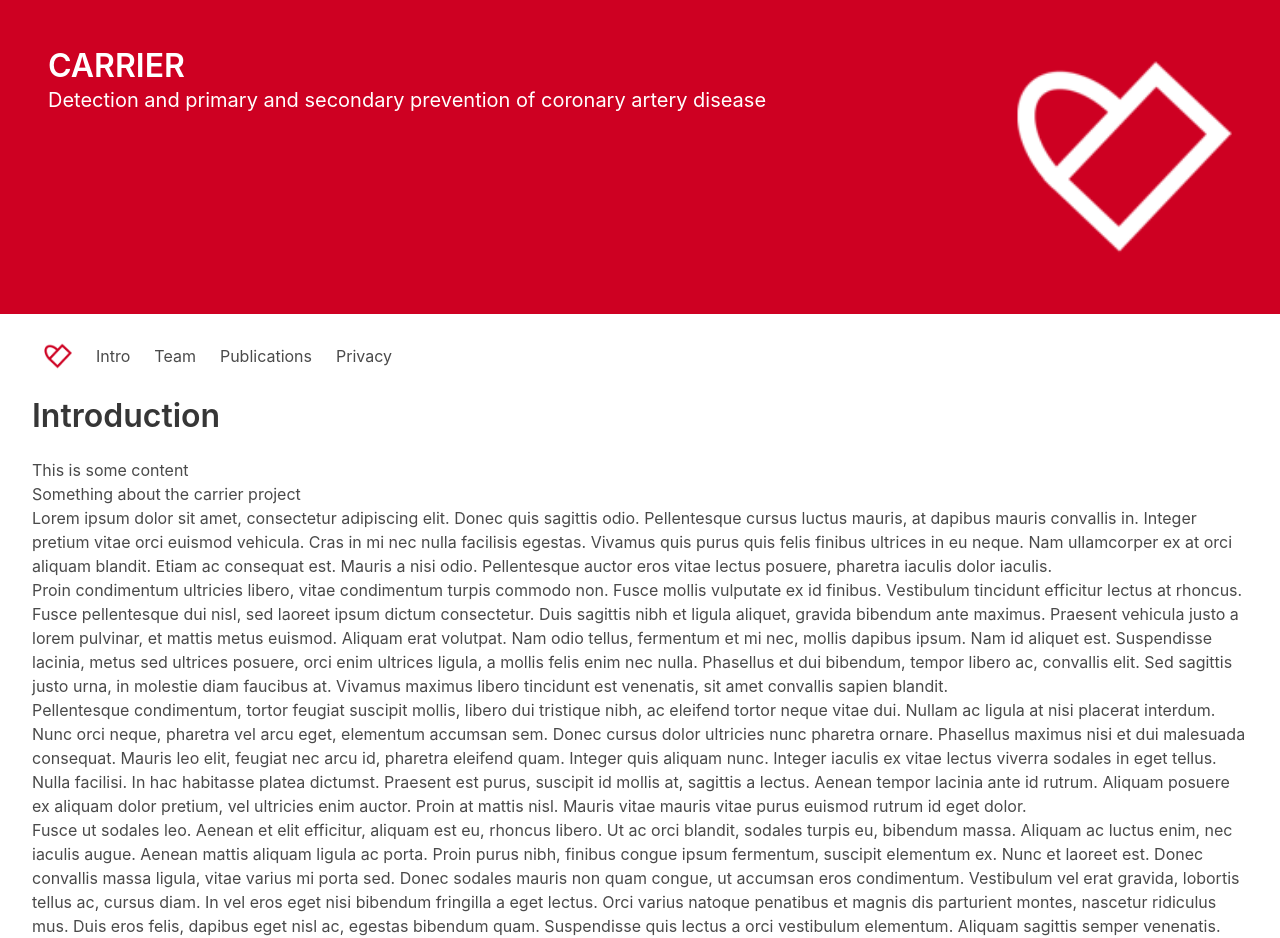
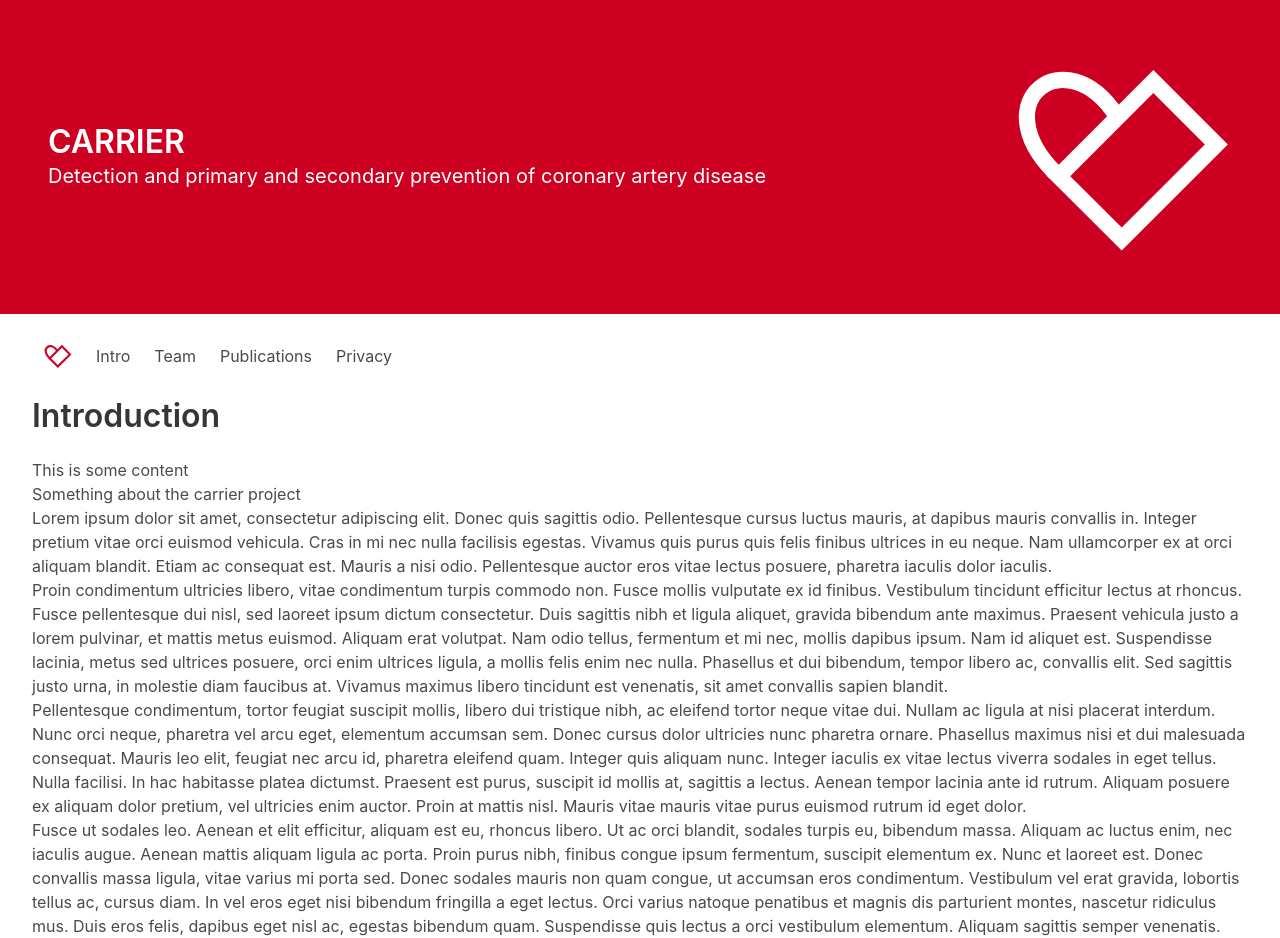
Before and after one commit to CARRIER-project/carrier-website, a Jekyll site: the page built from index.md, in a window 1280 px wide. Built offline with Jekyll 4.4.1, drawn with Linux system fonts in a browser that asks for light colours; our own code applies the rules of GitHub Pages for plain Markdown files.

Commit message:
Vectorized logo

```diff
--- a/_layouts/default.html
+++ b/_layouts/default.html
@@ -9,7 +9,7 @@
 <body>
 <section class="hero">
     <div class="hero-body">
-        <div class="columns">
+        <div class="columns  is-vcentered">
             <div class="column is-four-fifths">
         <p class="title">
             {{ site.title }}
@@ -20,7 +20,7 @@
             </div>
             <div class="column">
                 <figure class="image is-fullwidth">
-                <img src="assets/logo_monochrome_white.png">
+                <img src="assets/logo_white.svg">
                 </figure>
             </div>
         </div>
@@ -30,7 +30,7 @@
     <nav class="navbar is-transparent is-spaced" role="navigation" aria-label="main navigation">
         <div class="navbar-brand">
 
-            <a class="navbar-item" href="{{ site.url | append: site.baseurl | append: "/"}}"><img src="assets/logo_monochrome_red.png"></a>
+            <a class="navbar-item" href="{{ site.url | append: site.baseurl | append: "/"}}"><img src="assets/logo_red.svg"></a>
             <a role="button" class="navbar-burger" aria-label="menu" aria-expanded="false" data-target="navBarData">
                 <span aria-hidden="true"></span>
                 <span aria-hidden="true"></span>
```
Also changed, not shown: assets/logo.svg (added), assets/logo_red.svg (added), assets/logo_white.svg (added).
